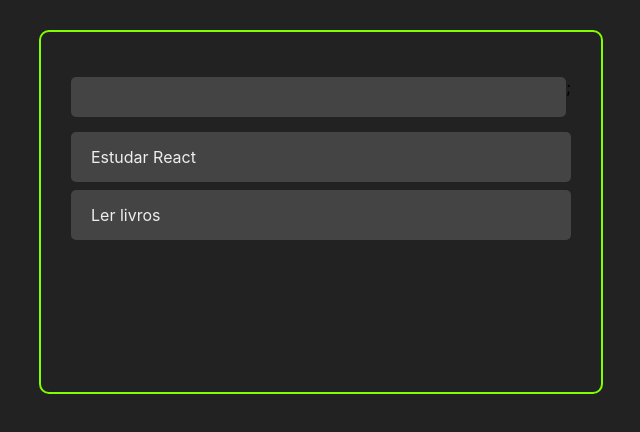
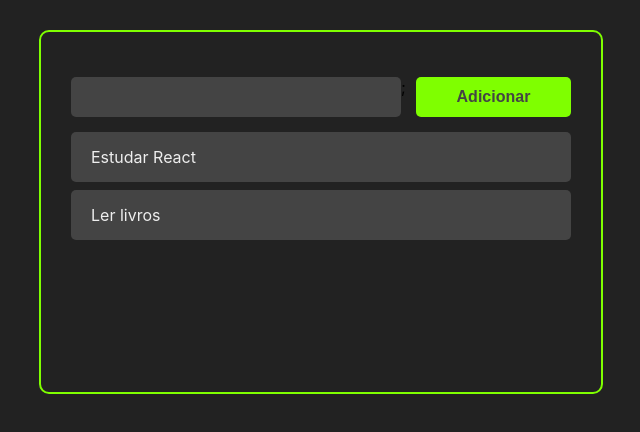
Before and after one commit to bryan-lima/curso-react-dicasparadevs, a React (Create React App) app: page / in a window 1280 px wide. Shown: the top 432 px of the page, without its empty margins (319-959 px from the left). Built offline with nearby package versions, Linux system fonts and the light colour scheme; the HTML template or start-up script is replaced by a standard one.

Commit message:
Contruído componente Button

```diff
--- a/src/components/AddTask.css
+++ b/src/components/AddTask.css
@@ -14,3 +14,8 @@
     color: #eee;
     font-size: 16px;
 }
+
+.add-task-button-container {
+    margin-left: 10px;
+    flex: 1;
+}
--- a/src/components/AddTask.jsx
+++ b/src/components/AddTask.jsx
@@ -1,11 +1,16 @@
 import React from "react";
 
 import "./AddTask.css";
+
+import Button from "./Button";
 
 const AddTask = () => {
 	return (
 		<div className="add-task-container">
 			<input className="add-task-input" type="text" />;
+			<div className="add-task-button-container">
+				<Button>Adicionar</Button>
+			</div>
 		</div>
 	);
 };
--- a/src/components/Button.jsx
+++ b/src/components/Button.jsx
@@ -0,0 +1,13 @@
+import React from "react";
+
+import "./Button.css";
+
+const Button = ({ children, onClick }) => {
+	return (
+		<button onClick={onClick} className="button">
+			{children}
+		</button>
+	);
+};
+
+export default Button;
```
